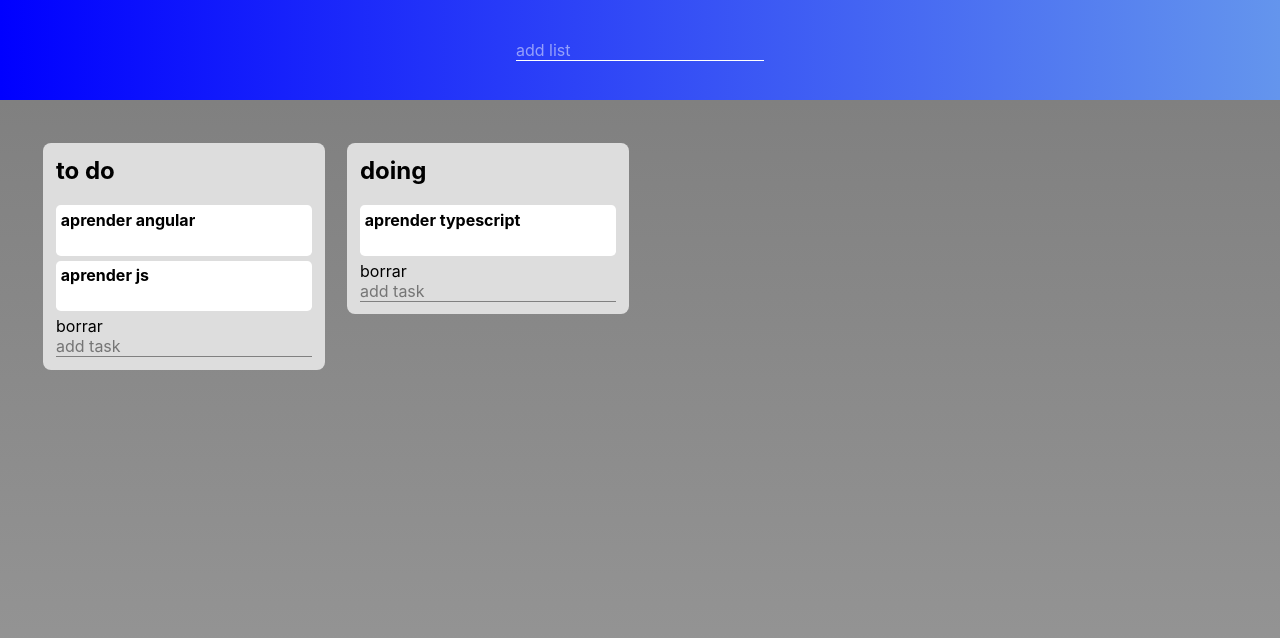
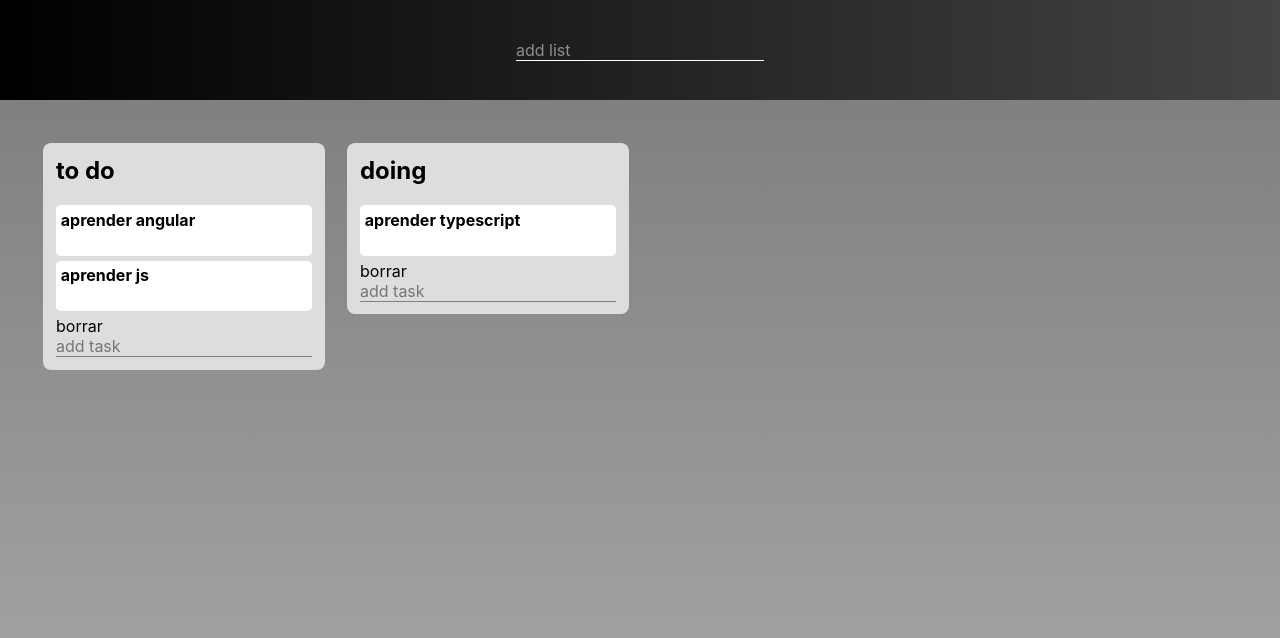
Before and after one commit to GeeksHubsAcademy/scrum-board-angular-alicante, an Angular app: page / in a window 1280 px wide. Shown: the top 638 px of the page. Built offline with nearby package versions, Linux system fonts and the light colour scheme.

Commit message:
color changed

```diff
--- a/src/app/add-new-list/add-new-list.component.scss
+++ b/src/app/add-new-list/add-new-list.component.scss
@@ -2,7 +2,7 @@
 
 header {
   height: $headerHeight;
-  background: linear-gradient(to left, cornflowerblue, blue);
+  background: linear-gradient(to left, #444, #000);
   display: flex;
   justify-content: center;
   align-items: center;
--- a/src/app/show-lists/show-lists.component.scss
+++ b/src/app/show-lists/show-lists.component.scss
@@ -1,7 +1,7 @@
 @import '../../variables.scss';
 
 .showLists {
-  background: linear-gradient(to bottom, grey, #999);
+  background: linear-gradient(to bottom, grey, #aaa);
   min-height: calc(100vh - #{$headerHeight});
   padding: 2em;
   display: grid;
```
